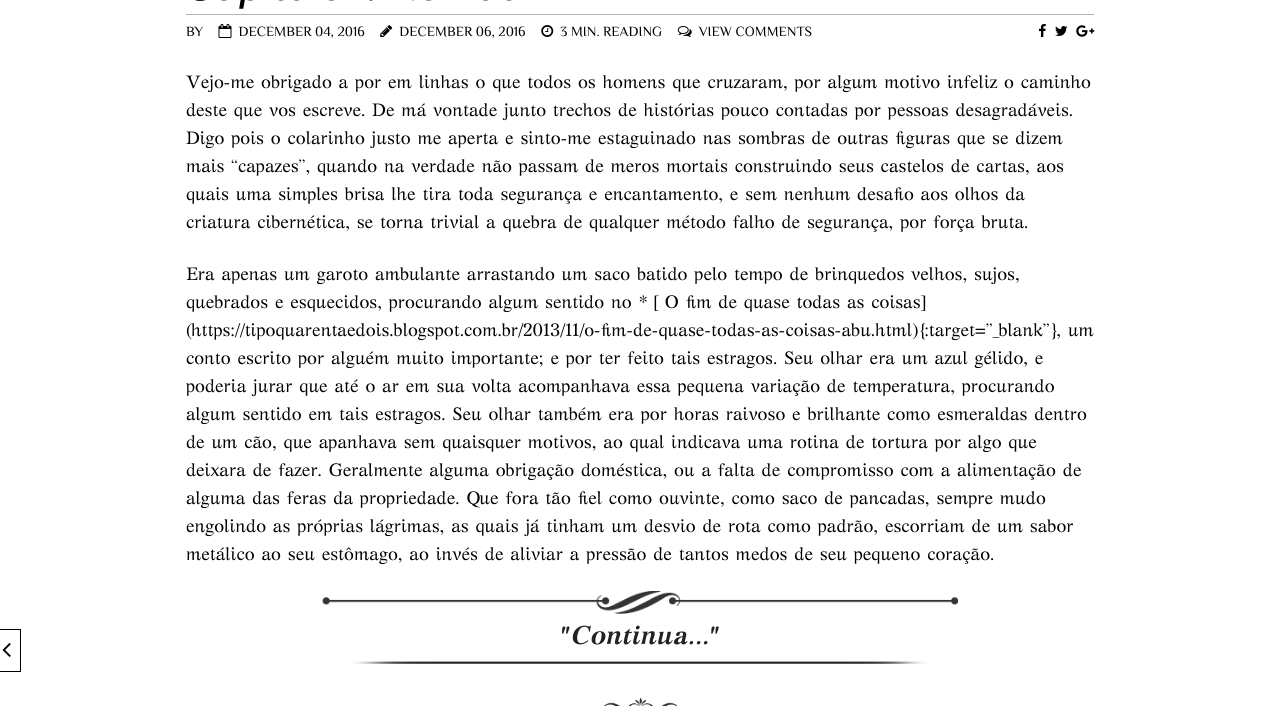
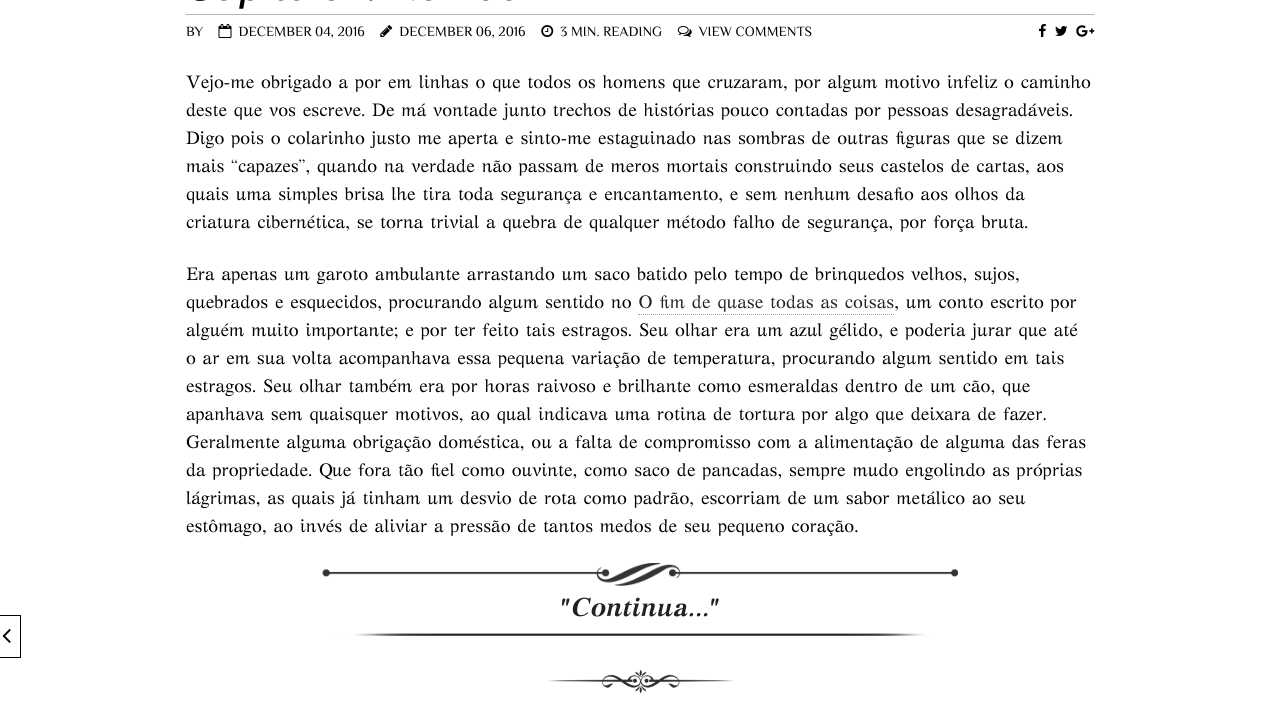
Before and after one commit to Agt-Morgu5/agt-morgu5.github.io, a Jekyll site: the page built from _posts/blog/views/2015-11-14-no-more-flags.md, in a window 1280 px wide and 900 px high, scrolled down 350 px, cut to the strip 0-706 px from the top of the window. Built offline with Jekyll 4.4.1, drawn with Linux system fonts in a browser that asks for light colours; nearby versions of some CDN libraries; comment, search, counter and statistics services are not loaded.

Commit message:
Update 2015-11-14-no-more-flags.md

```diff
--- a/_posts/blog/views/2015-11-14-no-more-flags.md
+++ b/_posts/blog/views/2015-11-14-no-more-flags.md
@@ -12,7 +12,7 @@
 ---
 Vejo-me obrigado a por em linhas o que  todos os homens que cruzaram, por algum motivo infeliz o caminho deste que vos escreve. De má vontade junto trechos de histórias pouco contadas por pessoas desagradáveis. Digo pois o colarinho justo me aperta e sinto-me estaguinado nas sombras de outras figuras que se dizem mais “capazes”, quando na verdade não passam de meros mortais construindo seus castelos de cartas, aos quais uma simples brisa lhe tira toda segurança e encantamento, e sem nenhum desafio aos olhos da criatura cibernética, se torna trivial a quebra de qualquer método falho de segurança, por força bruta.
 
-Era apenas um garoto ambulante arrastando um saco batido pelo tempo de brinquedos velhos, sujos, quebrados e esquecidos, procurando algum sentido no * [ O fim de quase todas as coisas] (https://tipoquarentaedois.blogspot.com.br/2013/11/o-fim-de-quase-todas-as-coisas-abu.html){:target="_blank"}, um conto escrito por alguém muito importante; e por ter feito tais estragos. Seu olhar era um azul gélido, e poderia jurar que até o ar em sua volta acompanhava essa pequena variação de temperatura, procurando algum sentido em tais estragos. Seu olhar também era por horas raivoso e brilhante como esmeraldas dentro de um cão, que apanhava sem quaisquer motivos, ao qual indicava uma rotina de tortura por algo que deixara de fazer. Geralmente alguma obrigação doméstica, ou a falta de compromisso com a alimentação de alguma das feras da propriedade. Que fora tão fiel como ouvinte, como saco de pancadas, sempre mudo engolindo as próprias lágrimas, as quais já tinham um desvio de rota como padrão, escorriam de um sabor metálico ao seu estômago, ao invés de aliviar a pressão de tantos medos de seu pequeno coração.
+Era apenas um garoto ambulante arrastando um saco batido pelo tempo de brinquedos velhos, sujos, quebrados e esquecidos, procurando algum sentido no [ O fim de quase todas as coisas](https://tipoquarentaedois.blogspot.com.br/2013/11/o-fim-de-quase-todas-as-coisas-abu.html){:target="_blank"}, um conto escrito por alguém muito importante; e por ter feito tais estragos. Seu olhar era um azul gélido, e poderia jurar que até o ar em sua volta acompanhava essa pequena variação de temperatura, procurando algum sentido em tais estragos. Seu olhar também era por horas raivoso e brilhante como esmeraldas dentro de um cão, que apanhava sem quaisquer motivos, ao qual indicava uma rotina de tortura por algo que deixara de fazer. Geralmente alguma obrigação doméstica, ou a falta de compromisso com a alimentação de alguma das feras da propriedade. Que fora tão fiel como ouvinte, como saco de pancadas, sempre mudo engolindo as próprias lágrimas, as quais já tinham um desvio de rota como padrão, escorriam de um sabor metálico ao seu estômago, ao invés de aliviar a pressão de tantos medos de seu pequeno coração.
 
 <div class="central-quote">"Continua..."</div>
 
```
